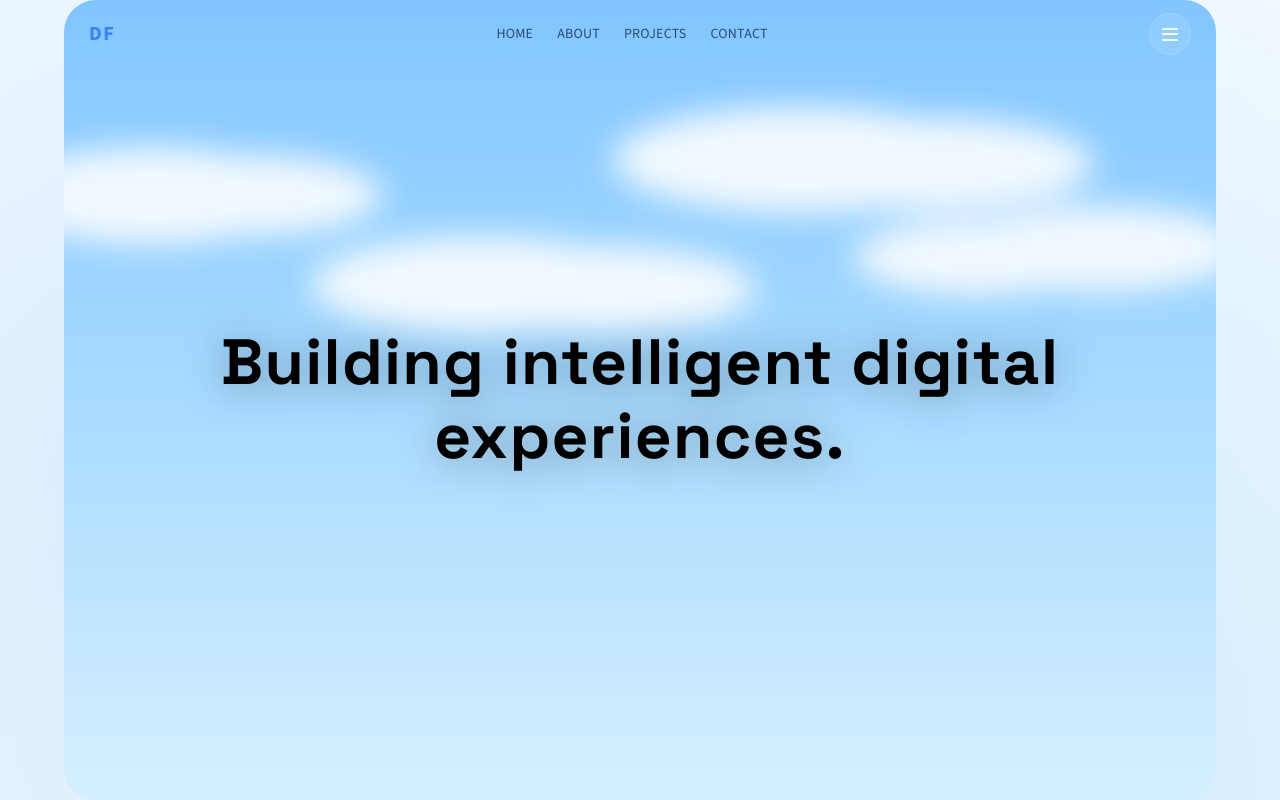
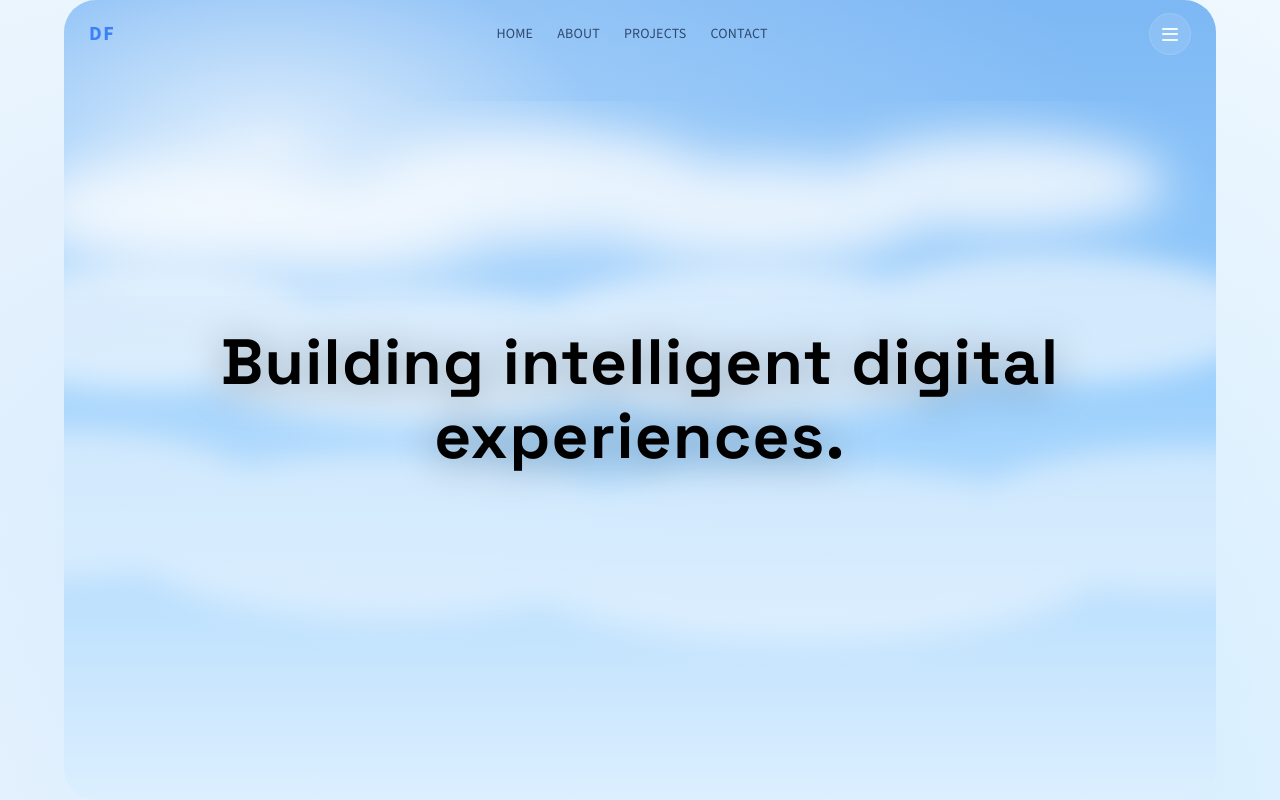
Before and after one commit to mondirdf/Portf, a React (Vite) app: page / in a window 1280 px wide. Shown: the top 800 px of the page. Built offline with nearby package versions, Linux system fonts and the light colour scheme.

Commit message:
Update hero with realistic blue sky background

```diff
--- a/src/styles.css
+++ b/src/styles.css
@@ -220,7 +220,7 @@ body {
 .glass-input::placeholder { color: var(--color-text-caption); }
 .social-dot { @apply px-3 py-2; border-radius: var(--radius-md); border: 1px solid var(--color-border-hairline); background: var(--surface-glass-mid); font-size: var(--font-size-caption); font-weight: var(--font-weight-semibold); backdrop-filter: blur(var(--blur-low)); }
 
-.hero-bg { background-image: linear-gradient(var(--surface-hero-overlay-start), var(--surface-hero-overlay-end)), url('/blue-sky.svg'); background-size: cover; background-position: center; background-repeat: no-repeat; border-radius: var(--radius-2xl); }
+.hero-bg { background-image: linear-gradient(var(--surface-hero-overlay-start), var(--surface-hero-overlay-end)), url('/hero-sky-realistic.svg'); background-size: cover; background-position: center; background-repeat: no-repeat; border-radius: var(--radius-2xl); }
 
 :root[data-theme='dark'] .hero-bg { background-image: linear-gradient(var(--surface-hero-overlay-start), var(--surface-hero-overlay-end)), url('/night-sky-stars.svg'); }
 
```
Also changed, not shown: public/hero-sky-realistic.svg (added).
